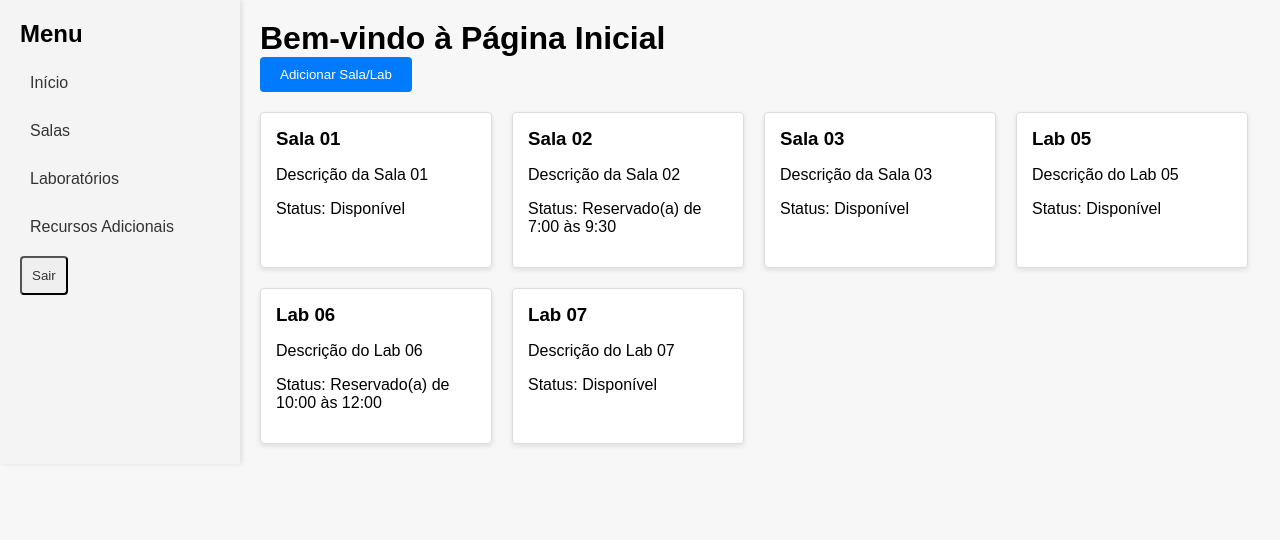
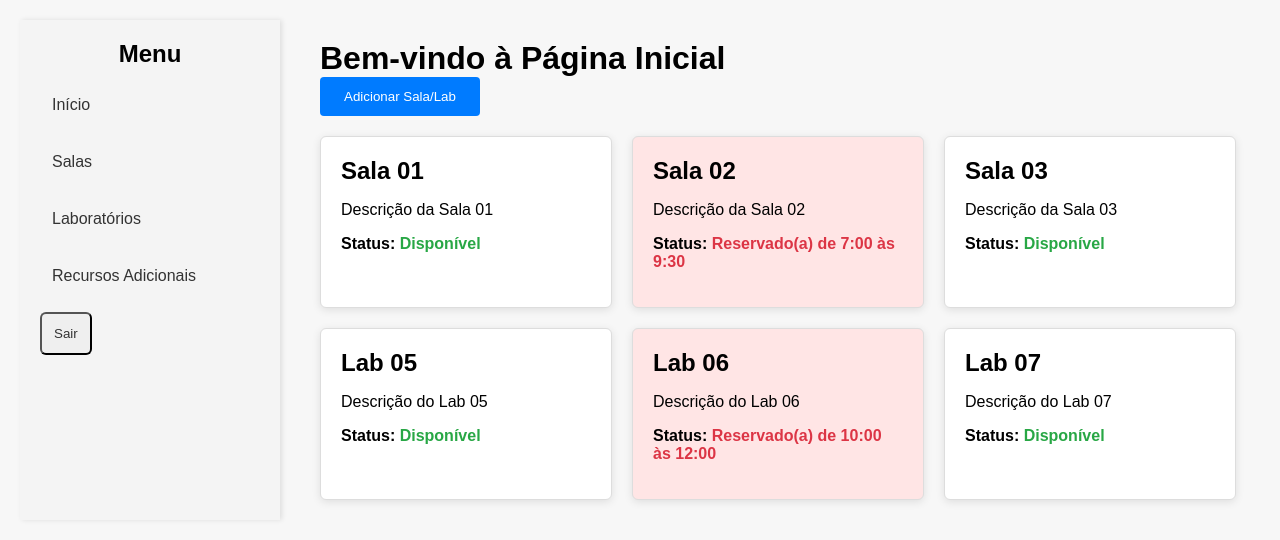
Before and after one commit to rma98/resourcesManagement, a Vue app in the folder gerenciamentoSalas/: page / in a window 1280 px wide. Shown: the top 540 px of the page. Built offline with nearby package versions, Linux system fonts and the light colour scheme.

Commit message:
feat: atualizar Home.vue para exibir status de reservas de salas e laboratórios

```diff
--- a/gerenciamentoSalas/src/views/Home.vue
+++ b/gerenciamentoSalas/src/views/Home.vue
@@ -14,11 +14,15 @@
       <h1>Bem-vindo à Página Inicial</h1>
       <button class="add-button" @click="handleAdd">Adicionar Sala/Lab</button>
       <div class="cards-container">
-        <!-- Exemplos de cartões de sala e laboratório (vazios para agora) -->
-        <div v-for="item in items" :key="item.id" class="card">
+        <div v-for="item in items" :key="item.id" class="card" :class="{'indisponivel': item.status.includes('Reservado')}">
           <h3>{{ item.name }}</h3>
           <p>{{ item.description }}</p>
-          <p>Status: {{ item.status }}</p>
+          <p class="status">
+            Status:
+            <span :class="{'disponivel': item.status === 'Disponível', 'reservado': item.status.includes('Reservado')}">
+              {{ item.status }}
+            </span>
+          </p>
         </div>
       </div>
     </main>
@@ -31,11 +35,9 @@ export default {
   data() {
     return {
       items: [
-        // Dados fictícios para as salas e laboratórios
         { id: 1, name: 'Sala 01', description: 'Descrição da Sala 01', status: 'Disponível' },
         { id: 2, name: 'Sala 02', description: 'Descrição da Sala 02', status: 'Reservado(a) de 7:00 às 9:30' },
         { id: 3, name: 'Sala 03', description: 'Descrição da Sala 03', status: 'Disponível' },
-        // Adicione mais itens conforme necessário
         { id: 5, name: 'Lab 05', description: 'Descrição do Lab 05', status: 'Disponível' },
         { id: 6, name: 'Lab 06', description: 'Descrição do Lab 06', status: 'Reservado(a) de 10:00 às 12:00' },
         { id: 7, name: 'Lab 07', description: 'Descrição do Lab 07', status: 'Disponível' },
@@ -58,10 +60,12 @@ export default {
 <style scoped>
 .home-container {
   display: flex;
+  gap: 20px;
+  margin: 20px;
 }
 
 .sidebar {
-  width: 200px;
+  width: 220px;
   background-color: #f4f4f4;
   padding: 20px;
   box-shadow: 2px 0 5px rgba(0, 0, 0, 0.1);
@@ -69,6 +73,7 @@ export default {
 
 .sidebar h2 {
   margin-top: 0;
+  text-align: center;
 }
 
 .sidebar ul {
@@ -77,7 +82,7 @@ export default {
 }
 
 .sidebar li {
-  margin-bottom: 10px;
+  margin-bottom: 15px;
 }
 
 .sidebar a,
@@ -85,8 +90,8 @@ export default {
   text-decoration: none;
   color: #333;
   display: block;
-  padding: 10px;
-  border-radius: 4px;
+  padding: 12px;
+  border-radius: 6px;
   transition: background-color 0.3s;
 }
 
@@ -104,10 +109,11 @@ export default {
   background-color: #007bff;
   color: white;
   border: none;
-  padding: 10px 20px;
+  padding: 12px 24px;
   border-radius: 4px;
   cursor: pointer;
   margin-bottom: 20px;
+  transition: background-color 0.3s;
 }
 
 .add-button:hover {
@@ -123,13 +129,37 @@ export default {
 .card {
   background-color: #fff;
   border: 1px solid #ddd;
-  border-radius: 4px;
-  padding: 15px;
-  width: 200px;
-  box-shadow: 0 2px 5px rgba(0, 0, 0, 0.1);
+  border-radius: 6px;
+  padding: 20px;
+  width: 250px;
+  box-shadow: 0 2px 8px rgba(0, 0, 0, 0.1);
+  transition: transform 0.3s, box-shadow 0.3s;
+}
+
+.card:hover {
+  transform: translateY(-5px);
+  box-shadow: 0 4px 15px rgba(0, 0, 0, 0.2);
+}
+
+.card.indisponivel {
+  background-color: #ffe5e5;
 }
 
 .card h3 {
   margin-top: 0;
+  font-size: 1.5rem;
+}
+
+.status {
+  margin-top: 10px;
+  font-weight: bold;
+}
+
+.status .disponivel {
+  color: #28a745;
+}
+
+.status .reservado {
+  color: #dc3545;
 }
 </style>
```
